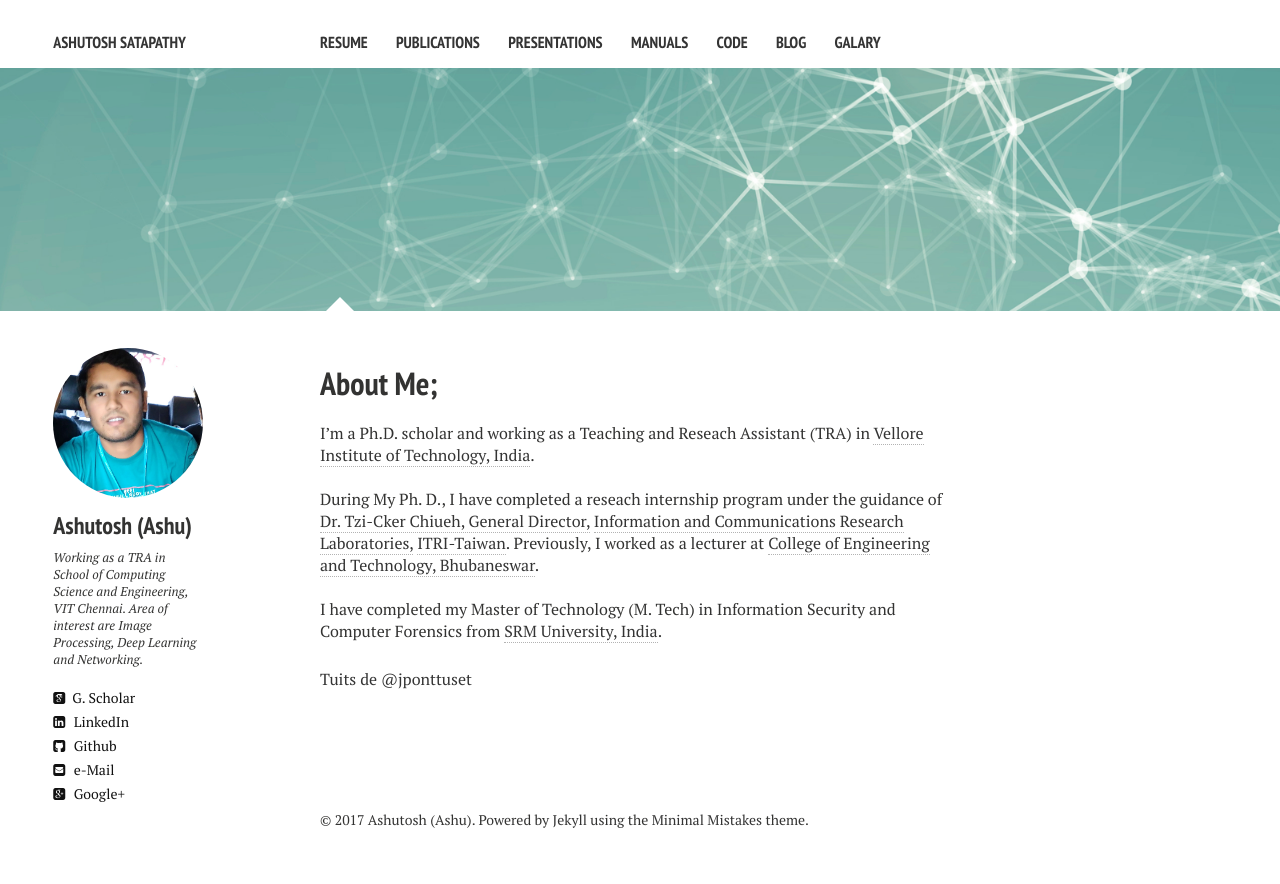
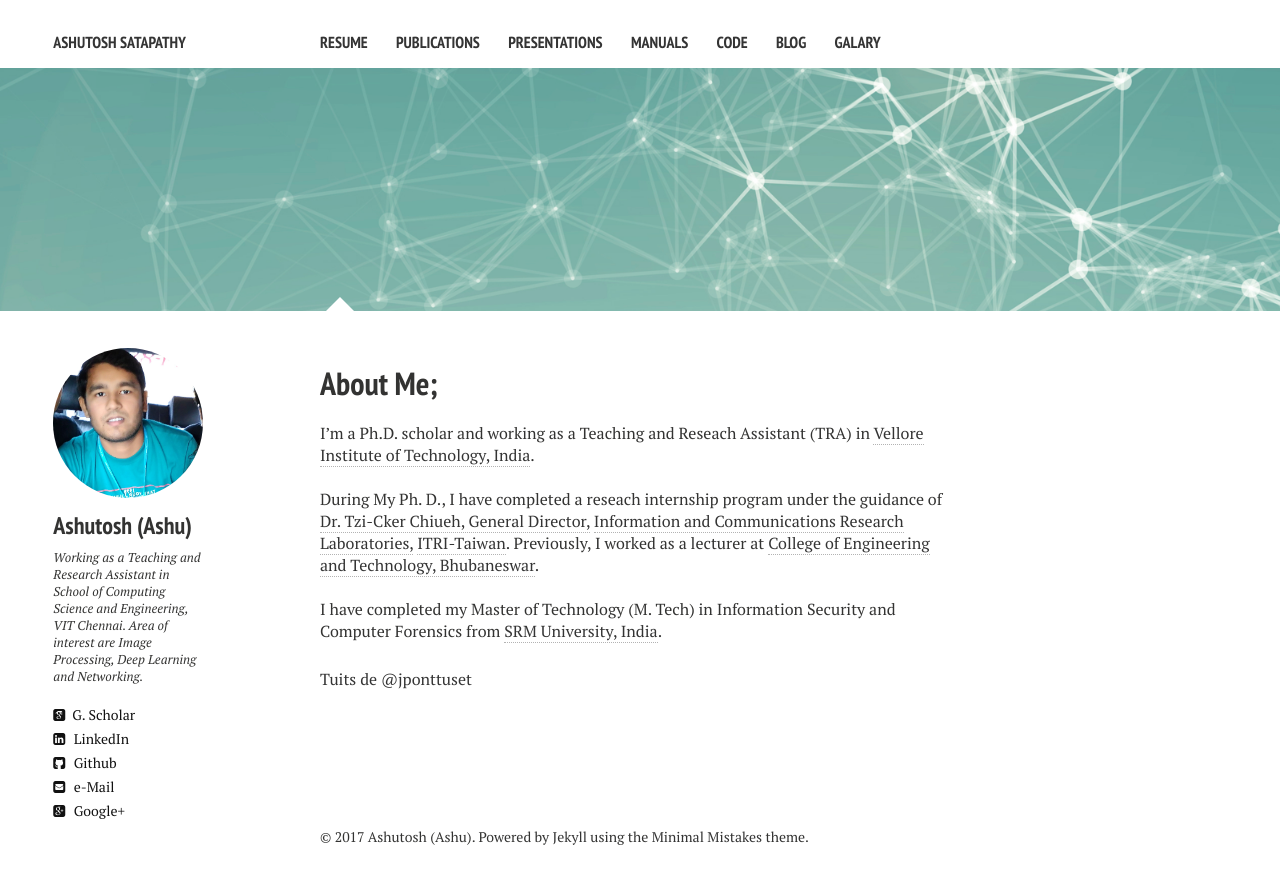
Before and after one commit to ashutoshsatapathy1990/ashutoshsatapathy1990.github.io, a Jekyll site: the page built from index.md, in a window 1280 px wide. Shown: the top 884 px of the page. Built offline with Jekyll 4.4.1, drawn with Linux system fonts in a browser that asks for light colours; nearby versions of some CDN libraries; comment, search, counter and statistics services are not loaded.

Commit message:
Update _config.yml

```diff
--- a/_config.yml
+++ b/_config.yml
@@ -9,7 +9,7 @@ owner:
   name                      :  Ashutosh (Ashu)
   avatar                    :  ashu.jpg
   description               :  Teaching and Research Assistant, VIT, Chennai
-  bio                       :  Working as a TRA in School of Computing Science and Engineering, VIT Chennai. Area of interest are Image Processing, Deep Learning and Networking.
+  bio                       :  Working as a Teaching and Research Assistant in School of Computing Science and Engineering, VIT Chennai. Area of interest are Image Processing, Deep Learning and Networking.
   email                     :  ashutosh.satapathy2013@vit.ac.in
   # Social networking links are used in author-bio sidebar. Update and remove as you like.
   twitter: #jponttuset
```
